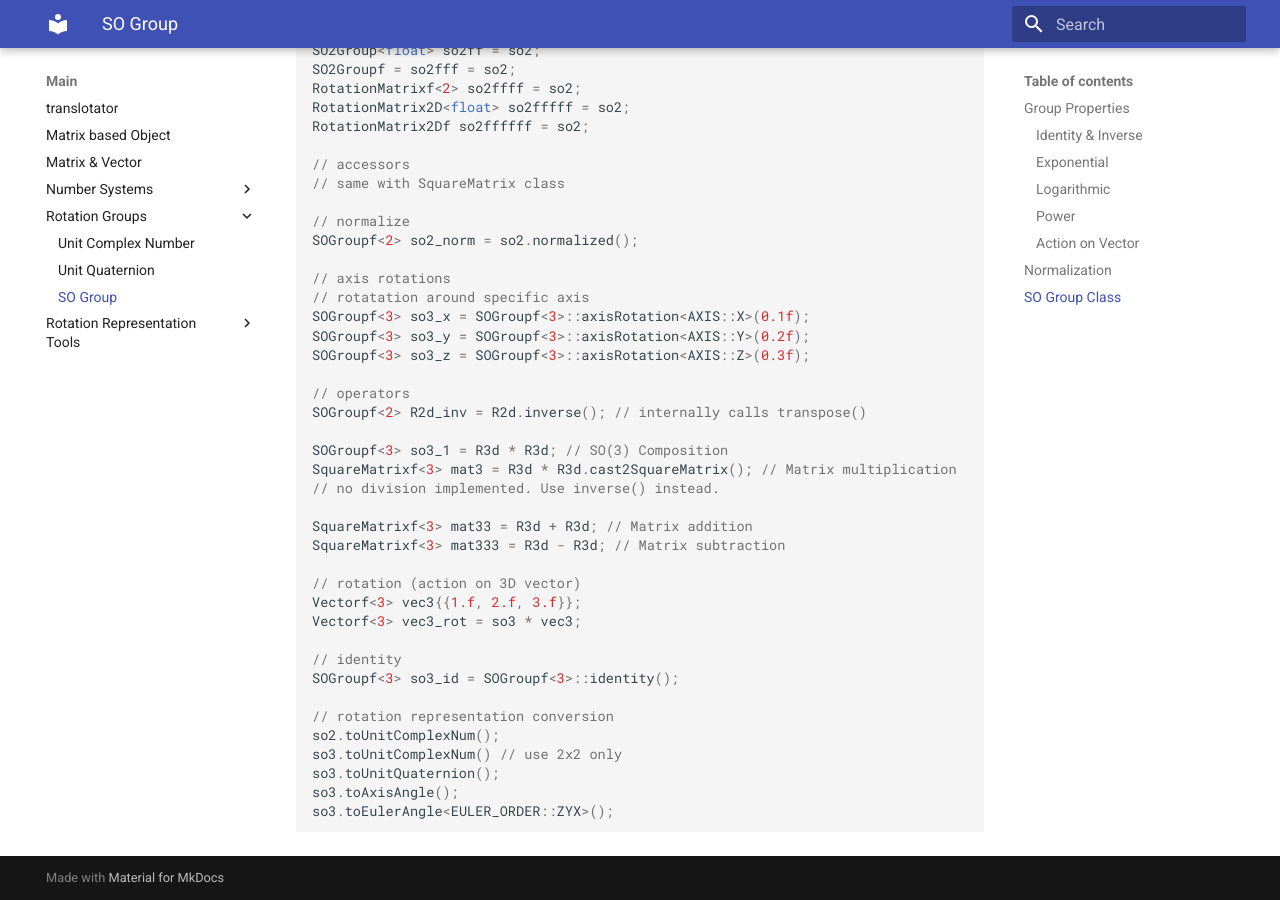
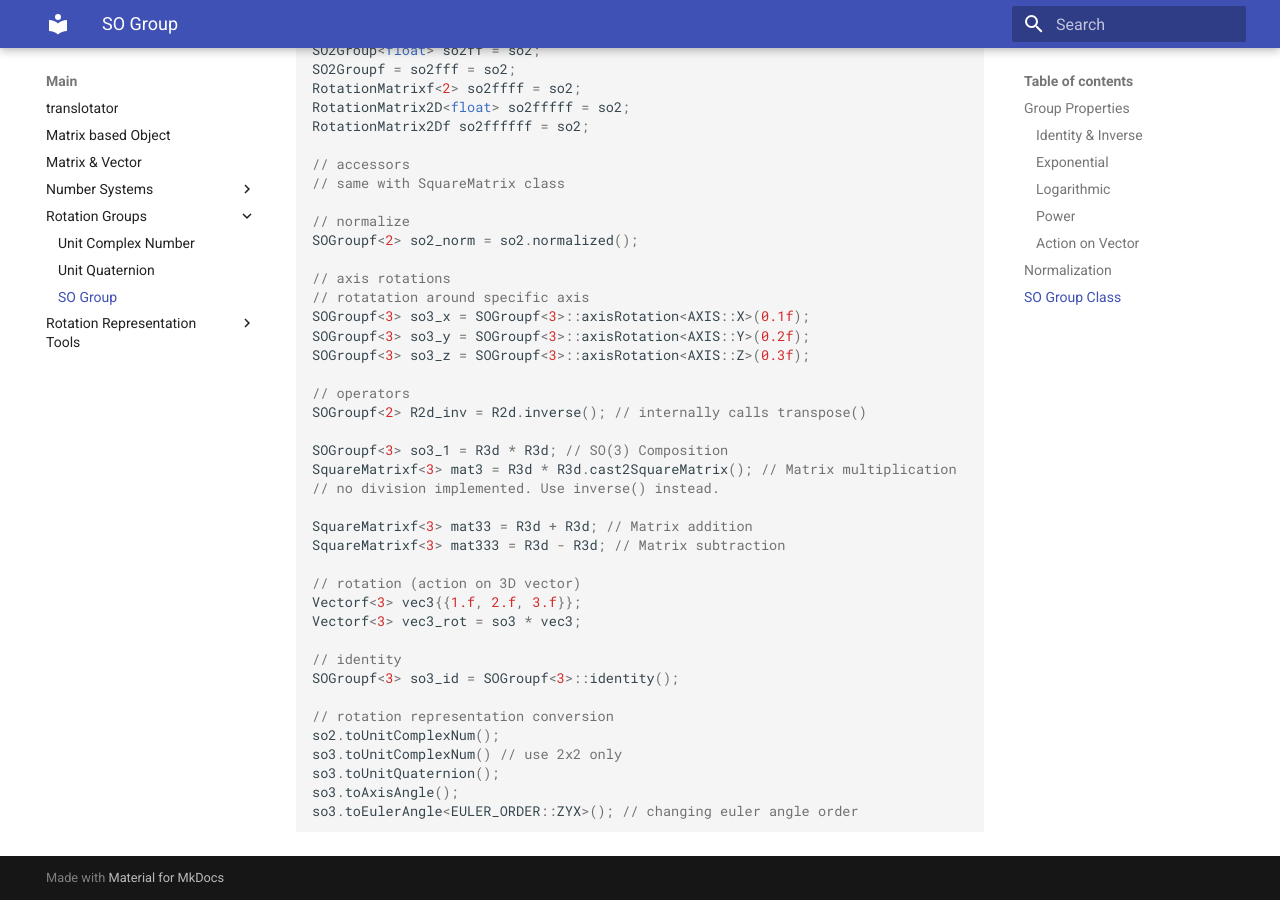
Before and after one commit to lightAxis/translotator, an MkDocs documentation site: the page built from docs/so_group.md, in a window 1280 px wide and 900 px high, scrolled down 4148 px. Built offline with MkDocs 1.6.1 and Material for MkDocs 9.7.7, drawn with Linux system fonts in a browser that asks for light colours.

Commit message:
update Euler angle order in documentation; add GitHub deployment script; enhance MkDocs configuration with site URL and caching

````diff
--- a/docs/so_group.md
+++ b/docs/so_group.md
@@ -198,6 +198,6 @@ so2.toUnitComplexNum();
 so3.toUnitComplexNum() // use 2x2 only
 so3.toUnitQuaternion();
 so3.toAxisAngle();
-so3.toEulerAngle<EULER_ORDER::ZYX>();
+so3.toEulerAngle<EULER_ORDER::ZYX>(); // changing euler angle order
 
 ```
--- a/mkdocs.yml
+++ b/mkdocs.yml
@@ -1,4 +1,5 @@
 site_name: translotator
+site_url: ""
 theme:
   name: material
   # logo: path_to_logo.png
@@ -20,6 +21,7 @@ extra_javascript:
   - js/mathjax_config.js
   - https://polyfill.io/v3/polyfill.min.js?features=es6
   - https://cdn.jsdelivr.net/npm/mathjax@3/es5/tex-mml-chtml.js
+  - https://cdn.jsdelivr.net/npm/always-no-cache.js
   # - https://polyfill.io/v3/polyfill.min.js?features=es6
   # - https://unpkg.com/mathjax@3/es5/tex-mml-chtml.js
 
````
Also changed, not shown: 1 other file.
